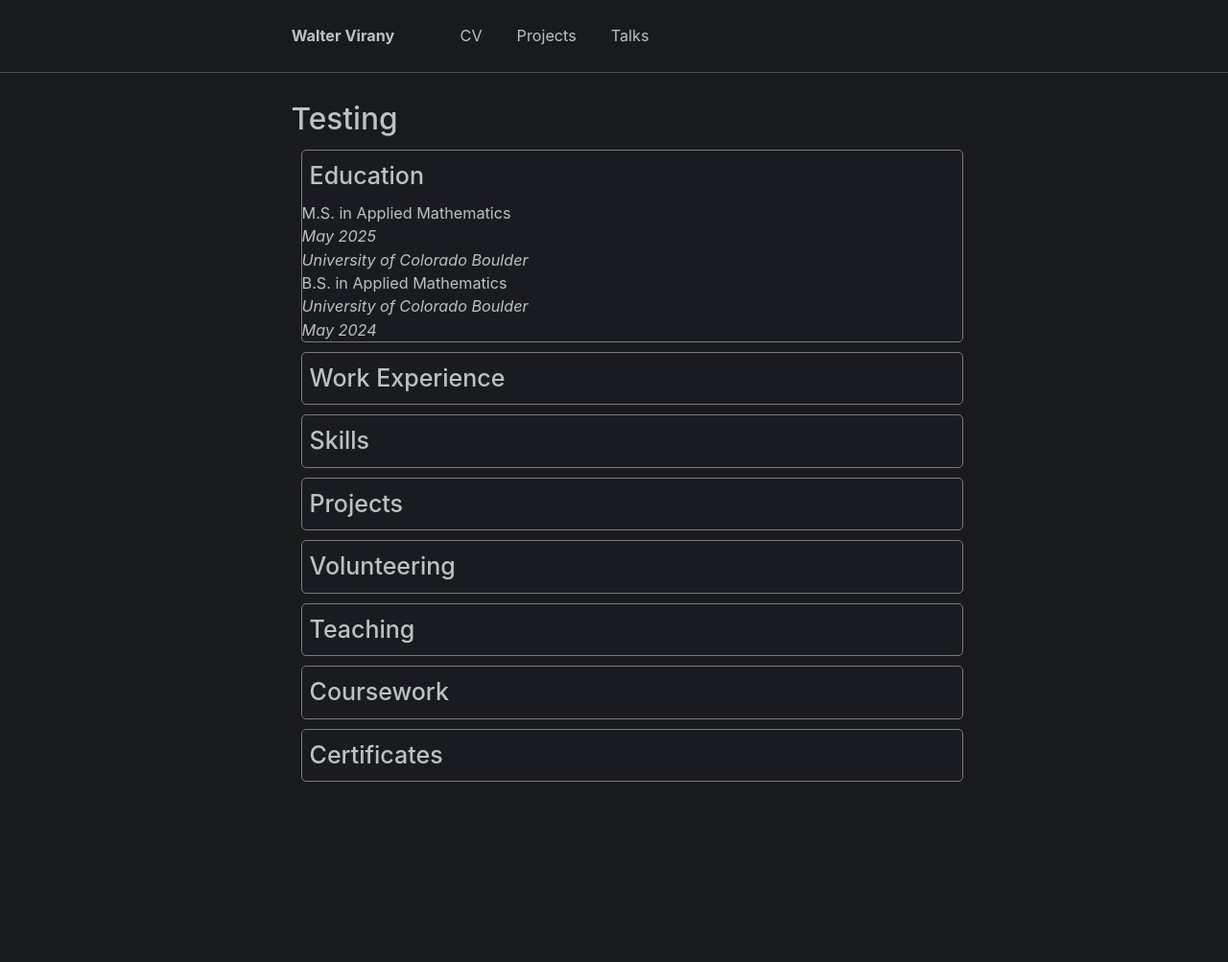
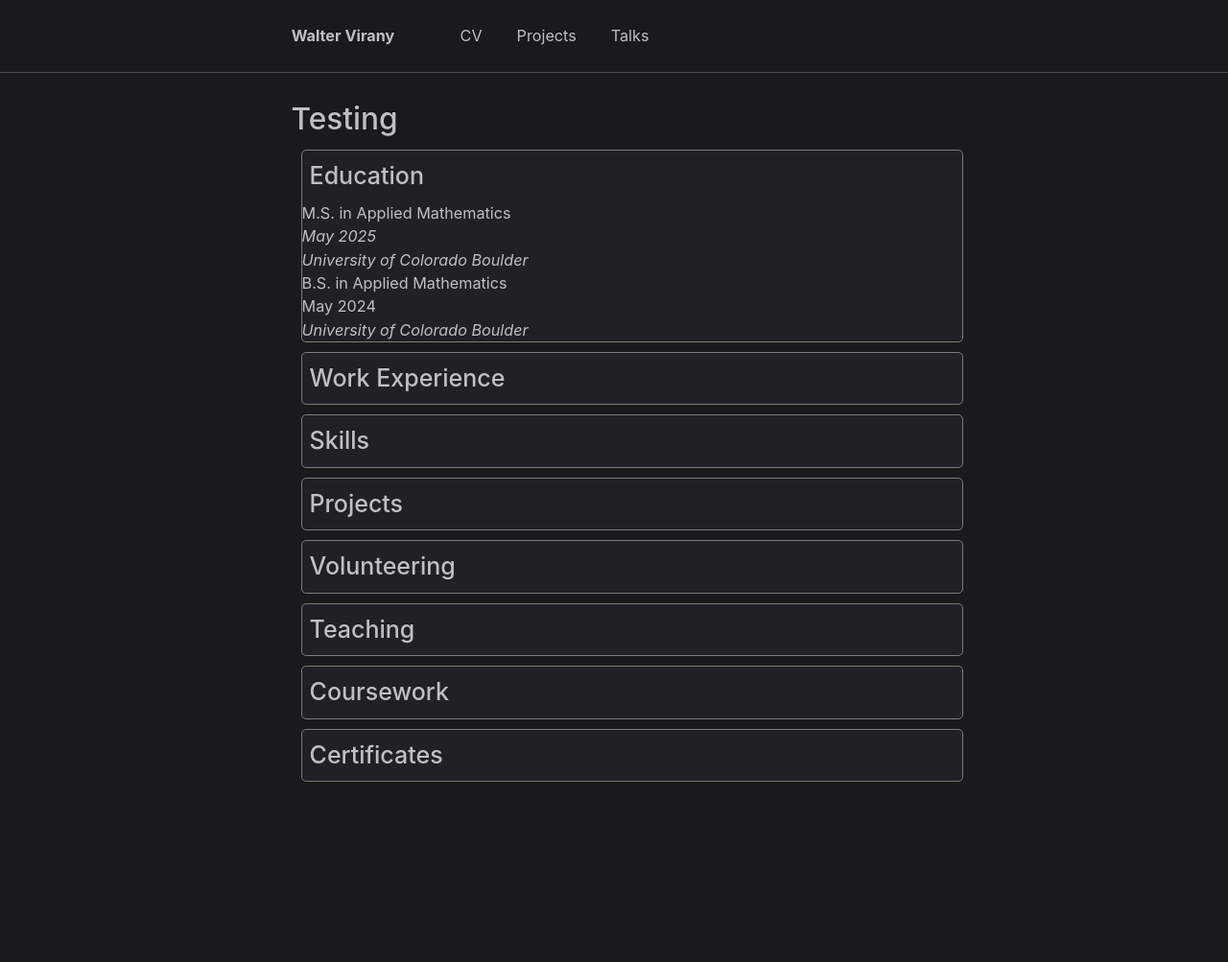
Before and after one commit to wvirany/wvirany.github.io, a Jekyll site: the page built from _pages/test.html, in a window 1280 px wide. Shown: the whole page at 96% size. Built offline with Jekyll 4.4.1, drawn with Linux system fonts in a browser that asks for light colours.

Commit message:
Update test.html

```diff
--- a/_pages/test.html
+++ b/_pages/test.html
@@ -19,7 +19,7 @@
     border-color: rgb(123, 123, 123);
     border-style: solid;
     border-radius: 5px;
-    background-color: rgb(26, 27, 32);
+    background-color: rgb(32, 33, 39);
     width: 75%;
     margin: 10px;
 
@@ -43,16 +43,21 @@
 
     <div class="cv">
         <div style="font-size:25px; font-weight:450; padding:8px">Education</div>
+
         <div class="row">
             <div class="education.col1">M.S. in Applied Mathematics</div> <div class="education.col2"><i>May 2025</i></div>
+        </div>
+
+        <div class="row">
             <div class="education.col1"><i>University of Colorado Boulder</i></div>
         </div>
+
         <div class="row">
-            <div class="education.col1">
-                B.S. in Applied Mathematics
-                <br><i>University of Colorado Boulder</i>
-            </div>
-            <div class="education.col2"><i>May 2024</i></div>
+            <div class="education.col1">B.S. in Applied Mathematics</div> <div class="education.col2">May 2024</div>
+        </div>
+
+        <div class="row">
+            <div class="education.col1"><i>University of Colorado Boulder</i></div>
         </div>
     </div>
 
```
